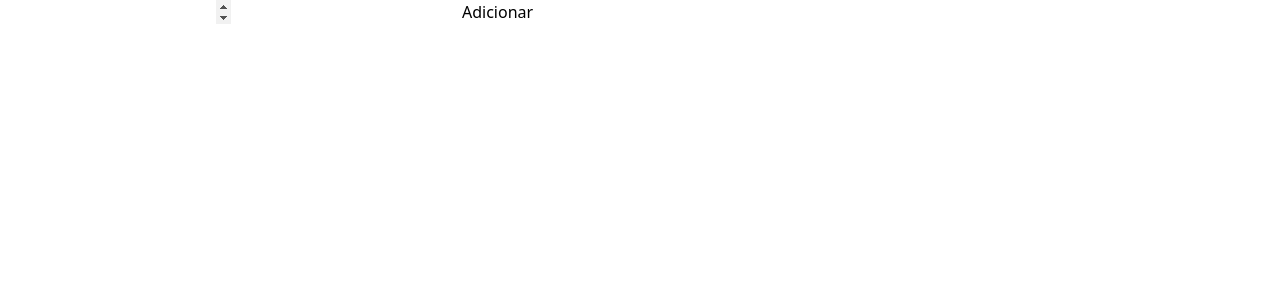
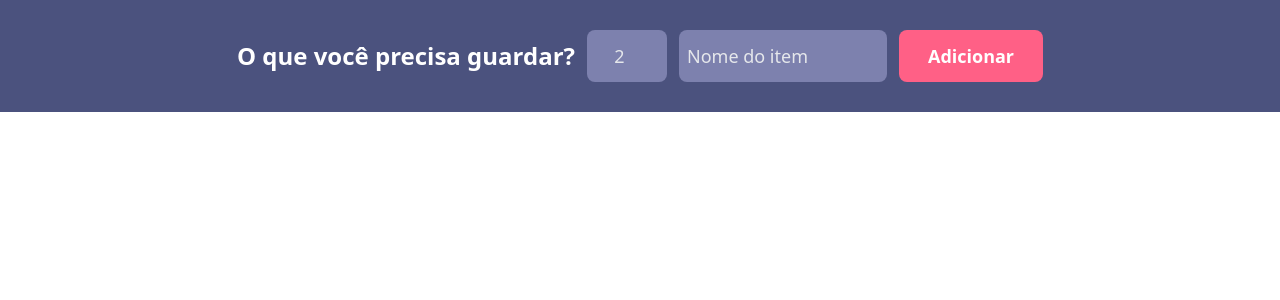
Before and after one commit to AlexSzefezuk/pppr-academia, a React (Vite) app: page / in a window 1280 px wide. Shown: the top 300 px of the page. Built offline with nearby package versions, Linux system fonts and the light colour scheme.

Commit message:
style: form items

```diff
--- a/src/app.jsx
+++ b/src/app.jsx
@@ -6,16 +6,40 @@ const Form = () => {
   }
 
   return (
-    <form onSubmit={handleSubmit}>
-      <input name="number" type="Number" />
-      <input name="item" type="text" />
-      <button type="submit">Adicionar</button>
-    </form>
+    <div className="w-full bg-[#4B527E]">
+      <form
+        className="flex justify-center items-center gap-3 mx-auto max-w-7xl text-white h-28"
+        onSubmit={handleSubmit}
+      >
+        <p className="text-2xl text-center font-semibold">
+          O que você precisa guardar?
+        </p>
+        <input
+          className="bg-[#7D81AE] py-3 px-2 w-20 rounded-lg outline-none text-center text-lg placeholder-gray-200"
+          name="number"
+          type="Number"
+          min={1}
+          placeholder="2"
+        />
+        <input
+          className="bg-[#7D81AE] py-3 px-2 w-52 rounded-lg outline-none text-left text-lg placeholder-gray-200"
+          name="item"
+          type="text"
+          placeholder="Nome do item"
+        />
+        <button
+          className="py-3 px-2 w-36 bg-[#FF6086] rounded-lg hover:bg-[#fc446f] text-lg font-bold"
+          type="submit"
+        >
+          Adicionar
+        </button>
+      </form>
+    </div>
   )
 }
 
 const App = () => (
-  <main className="max-w-7xl h-screen mx-auto">
+  <main>
     <Form />
   </main>
 )
```
